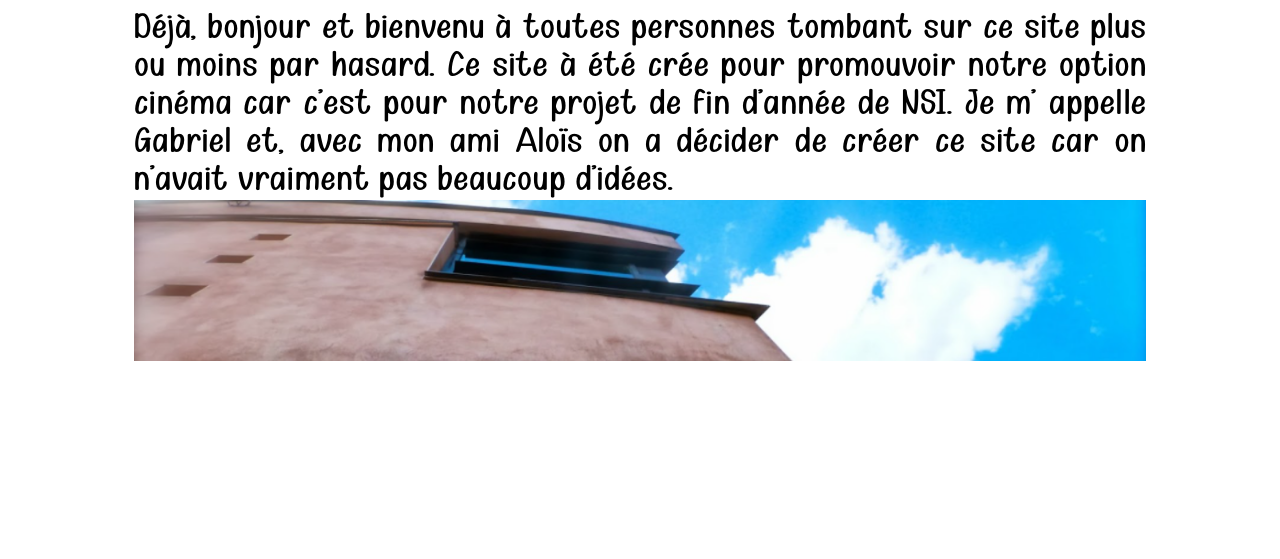
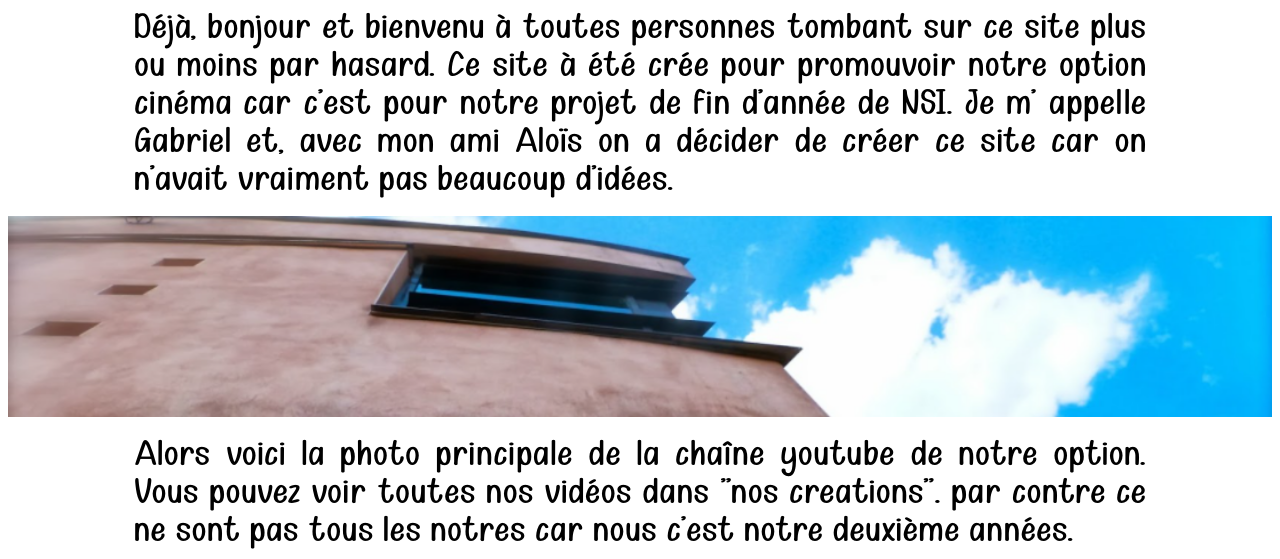
Before and after one commit to Baloo54/Cin-ma, a PHP site: page / in a window 1280 px wide. Shown: the part 277-836 px from the top of the page. Before the commit the page ends 638 px from the top, so only its background shows below. Run offline with PHP 8.4, Linux system fonts and the light colour scheme.

Commit message:
ajout des vidéos et de 2,3 truc

```diff
--- a/fichiers/les différentes pages/fichier css/styles.css
+++ b/fichiers/les différentes pages/fichier css/styles.css
@@ -51,7 +51,8 @@ a{
     cursor: url("../../../fichiers/images/logo (3).png") 4 12, default;
 }
 
-.center{
-    width: 80%;
-    margin: auto;
+.center
+{
+    margin-top: 3%;
+    text-align: center;
 }
--- a/index.html
+++ b/index.html
@@ -26,7 +26,12 @@
             appelle Gabriel et, avec mon ami Aloïs on a décider de créer ce site car on
             n'avait vraiment pas beaucoup d'idées.
         </p>
-        <p class="center"><img src="fichiers/images/photolycée.png" alt="photo de notre lycée. " width="100%"></p>
+        <p><img src="fichiers/images/photolycée.png" alt="photo de notre lycée. " width="100%"></p>
+        <p class="pute">
+            Alors voici la photo principale de la chaîne youtube de notre option.
+            Vous pouvez voir toutes nos vidéos dans "nos creations". par contre ce ne sont
+            pas tous les notres car nous c'est notre deuxième années.
+        </p>
         <footer>
             <!-- Tous ce qui est liens de type email / contactez nous etc...-->
         </footer>
```
Also changed, not shown: fichiers/les différentes pages/fichier html/creations.html (+7 -0 lines).
